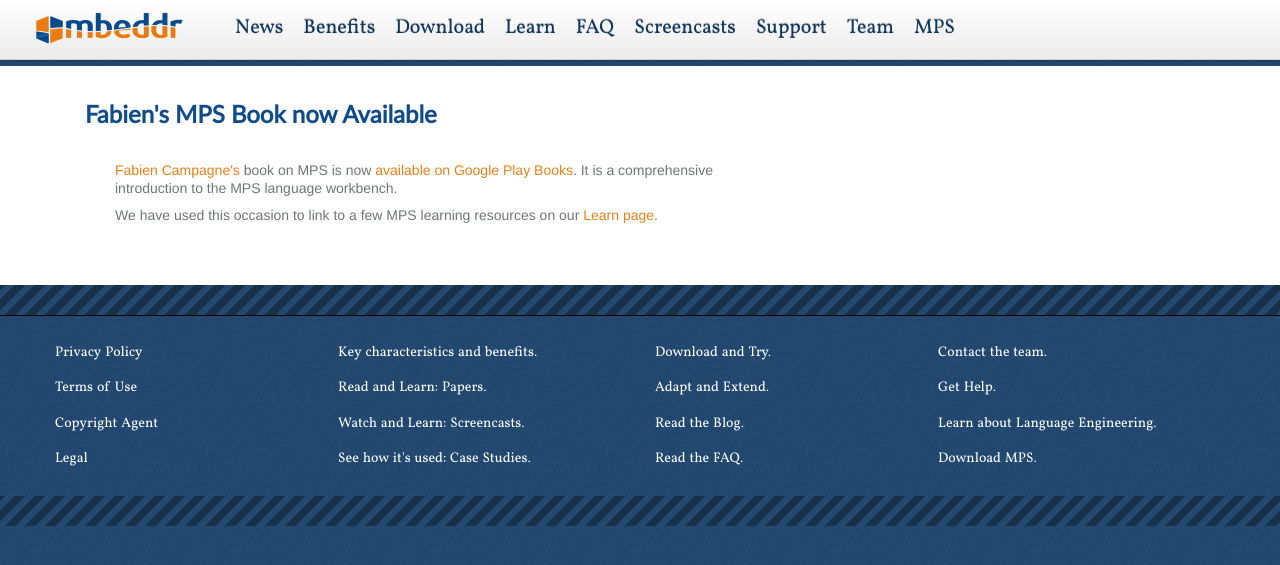
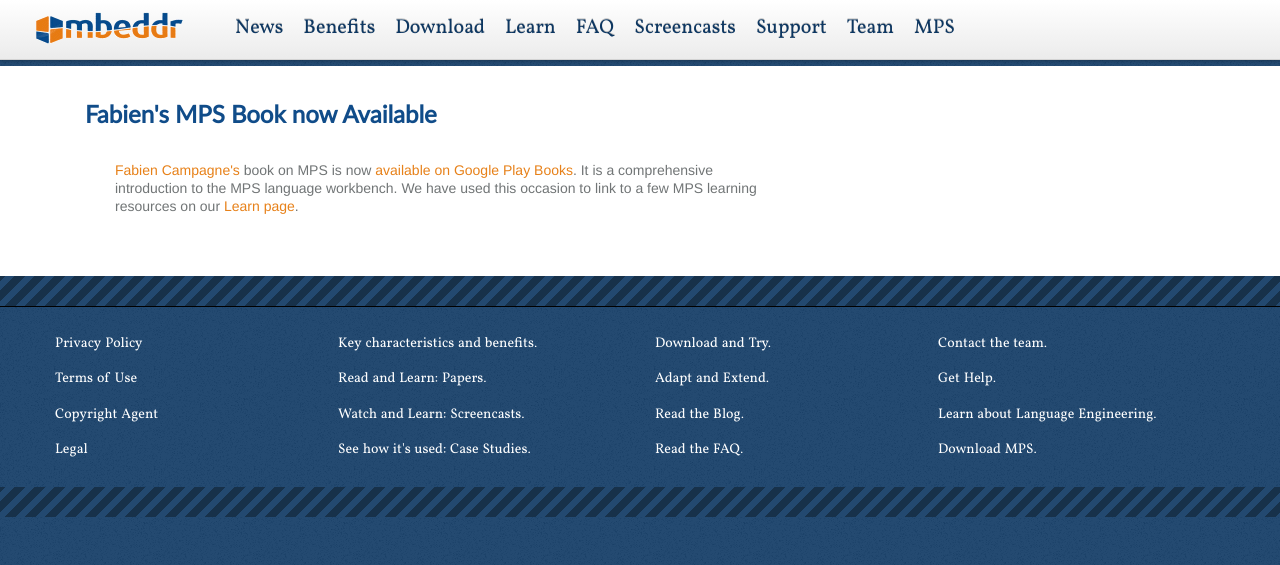
Before and after one commit to mbeddr/mbeddr.github.io, a Jekyll site: the page built from _posts/2014-03-21-newMPSBook.html, in a window 1280 px wide. Shown: the top 565 px of the page. Built offline with Jekyll 4.4.1, drawn with Linux system fonts in a browser that asks for light colours; nearby versions of some CDN libraries; library files that are not in the unit come from our copies.

Commit message:
diff layout for latest post

```diff
--- a/_posts/2014-03-21-newMPSBook.html
+++ b/_posts/2014-03-21-newMPSBook.html
@@ -5,9 +5,5 @@
 <p>
     <a href="http://physiology.med.cornell.edu/faculty/profile.php?id=campagne">Fabien Campagne's</a> book on MPS
     is now <a href="https://play.google.com/store/books/details/Fabien_Campagne_The_MPS_Language_Workbench?id=nvcEAwAAQBAJ">available on Google Play Books</a>.
-    It is a comprehensive introduction to the MPS language workbench.
+    It is a comprehensive introduction to the MPS language workbench. We have used this occasion to link to a few MPS learning resources on our <a href="../learn.html">Learn page</a>.
 </p>
-
-<p>
-    We have used this occasion to link to a few MPS learning resources on our <a href="../learn.html">Learn page</a>.
-</p>
```
